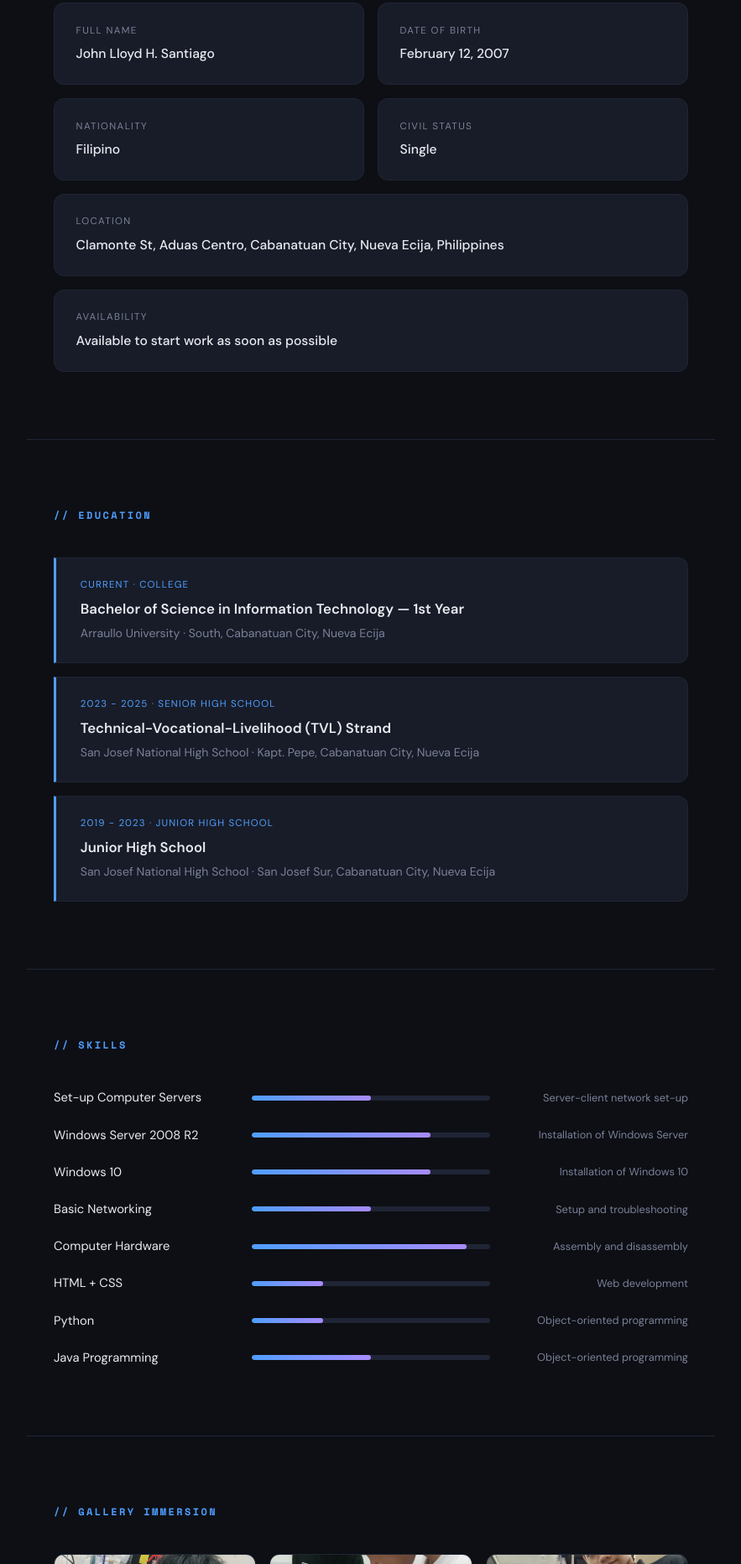
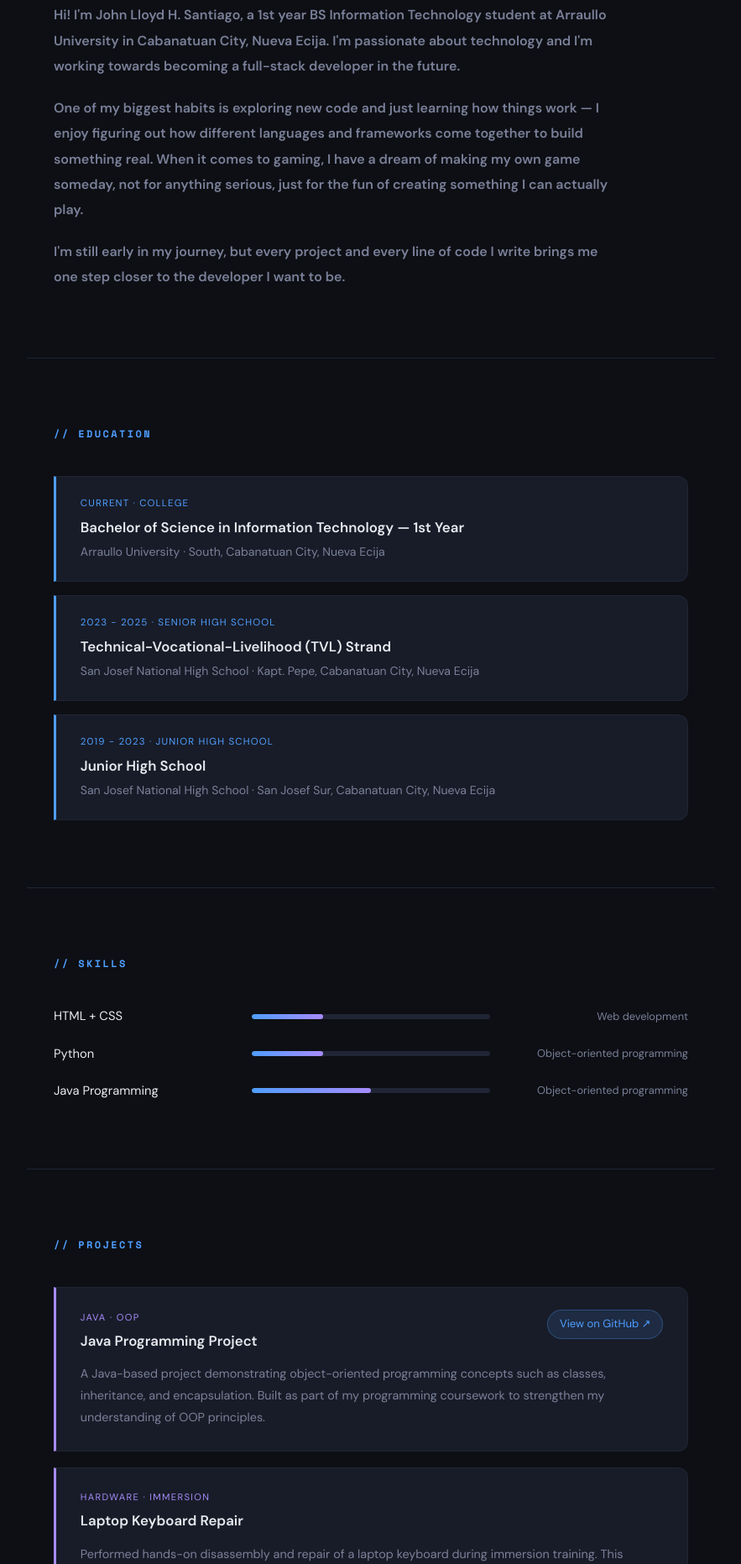
Before and after one commit to johnx-tech/Portfolio, a plain HTML site: page index.html in a window 1280 px wide. Shown: the part 937-2800 px from the top of the page at 84% size, without its empty margins (198-1081 px from the left). Drawn offline with nearby package versions, Linux system fonts and the light colour scheme.

Commit message:
Add files via upload

```diff
--- a/index.html
+++ b/index.html
@@ -18,7 +18,7 @@
         <li><a href="#About">About</a></li>
         <li><a href="#Education">Education</a></li>
         <li><a href="#Skills">Skills</a></li>
-        <li><a href="#Image">Gallery</a></li>
+        <li><a href="#Projects">Projects</a></li>
         <li><a href="#Contact">Contact</a></li>
     </ul>
 </nav>
@@ -46,31 +46,24 @@
 
 <section id="About">
     <h2>// About Me</h2>
-    <div class="about-grid">
-        <div class="info-card">
-            <div class="label">Full Name</div>
-            <div class="value">John Lloyd H. Santiago</div>
-        </div>
-        <div class="info-card">
-            <div class="label">Date of Birth</div>
-            <div class="value">February 12, 2007</div>
-        </div>
-        <div class="info-card">
-            <div class="label">Nationality</div>
-            <div class="value">Filipino</div>
-        </div>
-        <div class="info-card">
-            <div class="label">Civil Status</div>
-            <div class="value">Single</div>
-        </div>
-        <div class="info-card info-card--full">
-            <div class="label">Location</div>
-            <div class="value">Clamonte St, Aduas Centro, Cabanatuan City, Nueva Ecija, Philippines</div>
-        </div>
-        <div class="info-card info-card--full">
-            <div class="label">Availability</div>
-            <div class="value">Available to start work as soon as possible</div>
-        </div>
+    <div class="about-essay">
+        <p>
+            <b>
+            Hi! I'm John Lloyd H. Santiago, a 1st year BS Information Technology student at Arraullo University in Cabanatuan City, Nueva Ecija.
+            I'm passionate about technology and I'm working towards becoming a full-stack developer in the future.
+            </b>
+        </p>
+        <p>
+            <b>
+            One of my biggest habits is exploring new code and just learning how things work — I enjoy figuring out how different languages and frameworks come together to build something real.
+            When it comes to gaming, I have a dream of making my own game someday, not for anything serious, just for the fun of creating something I can actually play.
+            </b>
+        </p>
+        <p>
+            <b>
+            I'm still early in my journey, but every project and every line of code I write brings me one step closer to the developer I want to be.
+            </b>
+        </p>
     </div>
 </section>
 
@@ -103,41 +96,6 @@
     <h2>// Skills</h2>
     <div class="skills-list">
         <div class="skill-row">
-            <span class="skill-name">Set-up Computer Servers</span>
-            <div class="skill-bar-bg">
-                <div class="skill-bar-fill skill-bar--50"></div>
-            </div>
-            <span class="skill-note">Server-client network set-up</span>
-        </div>
-        <div class="skill-row">
-            <span class="skill-name">Windows Server 2008 R2</span>
-            <div class="skill-bar-bg">
-                <div class="skill-bar-fill skill-bar--75"></div>
-            </div>
-            <span class="skill-note">Installation of Windows Server</span>
-        </div>
-        <div class="skill-row">
-            <span class="skill-name">Windows 10</span>
-            <div class="skill-bar-bg">
-                <div class="skill-bar-fill skill-bar--75"></div>
-            </div>
-            <span class="skill-note">Installation of Windows 10</span>
-        </div>
-        <div class="skill-row">
-            <span class="skill-name">Basic Networking</span>
-            <div class="skill-bar-bg">
-                <div class="skill-bar-fill skill-bar--50"></div>
-            </div>
-            <span class="skill-note">Setup and troubleshooting</span>
-        </div>
-        <div class="skill-row">
-            <span class="skill-name">Computer Hardware</span>
-            <div class="skill-bar-bg">
-                <div class="skill-bar-fill skill-bar--90"></div>
-            </div>
-            <span class="skill-note">Assembly and disassembly</span>
-        </div>
-        <div class="skill-row">
             <span class="skill-name">HTML + CSS</span>
             <div class="skill-bar-bg">
                 <div class="skill-bar-fill skill-bar--30"></div>
@@ -163,21 +121,52 @@
 
 <hr class="section-divider">
 
-<section id="Image">
-    <h2>// Gallery Immersion</h2>
-    <div class="gallery-grid">
-        <div class="gallery-item">
-            <img src="image/photo1.jpg" alt="Photo 1">
-            <div class="gallery-overlay"><p>Fixing Keyboard Laptop</p></div>
+<section id="Projects">
+    <h2>// Projects</h2>
+    <div class="projects-list">
+
+        <div class="project-card">
+            <div class="project-top">
+                <div>
+                    <div class="project-tag">Java · OOP</div>
+                    <h3 class="project-title">Java Programming Project</h3>
+                </div>
+                <a href="https://github.com/YOUR-USERNAME/YOUR-JAVA-REPO" target="_blank" class="project-link">
+                    View on GitHub ↗
+                </a>
+            </div>
+            <p class="project-desc">
+                A Java-based project demonstrating object-oriented programming concepts such as classes, inheritance, and encapsulation.
+                Built as part of my programming coursework to strengthen my understanding of OOP principles.
+            </p>
         </div>
-        <div class="gallery-item">
-            <img src="image/photo2.jpg" alt="Photo 2">
-            <div class="gallery-overlay"><p>Assembly and Disassembly of Printer</p></div>
+
+        <div class="project-card">
+            <div class="project-top">
+                <div>
+                    <div class="project-tag">Hardware · Immersion</div>
+                    <h3 class="project-title">Laptop Keyboard Repair</h3>
+                </div>
+            </div>
+            <p class="project-desc">
+                Performed hands-on disassembly and repair of a laptop keyboard during immersion training.
+                This involved identifying faulty components, careful disassembly, and reassembly to restore full functionality.
+            </p>
         </div>
-        <div class="gallery-item">
-            <img src="image/photo3.jpg" alt="Photo 3">
-            <div class="gallery-overlay"><p>Troubleshooting Printer Issues</p></div>
+
+        <div class="project-card">
+            <div class="project-top">
+                <div>
+                    <div class="project-tag">Hardware · Immersion</div>
+                    <h3 class="project-title">Printer Assembly &amp; Troubleshooting</h3>
+                </div>
+            </div>
+            <p class="project-desc">
+                Completed full assembly and disassembly of a printer unit, along with diagnosing and troubleshooting
+                common printer issues. Gained practical experience in hardware maintenance and repair procedures.
+            </p>
         </div>
+
     </div>
 </section>
 
@@ -199,7 +188,7 @@
             <span class="c-val">John Lloyd Santiago</span>
         </a>
     </div>
-    <a href="JohnLloydSantiago-RESUME.pdf" download class="resume-btn">↓ Download Resume</a>
+    <a href="JohnLloydSantiago-PORTFOLIO.pdf" download class="resume-btn">↓ Download Portfolio</a>
 </section>
 
 <footer>
--- a/style.css
+++ b/style.css
@@ -191,7 +191,6 @@ body {
     transform: translateY(-2px);
 }
 
-
 .hero-right {
     flex-shrink: 0;
 }
@@ -234,37 +233,21 @@ section h2 {
     border-top: 1px solid var(--border);
 }
 
-.about-grid {
-    display: grid;
-    grid-template-columns: 1fr 1fr;
-    gap: 1rem;
+/* ── About Essay ── */
+.about-essay {
+    display: flex;
+    flex-direction: column;
+    gap: 1.2rem;
+    max-width: 680px;
 }
 
-.info-card {
-    background-color: var(--card);
-    border: 1px solid var(--border);
-    border-radius: var(--radius);
-    padding: 1.4rem 1.6rem;
+.about-essay p {
+    font-size: 1rem;
+    color: var(--muted);
+    line-height: 1.9;
 }
 
-.info-card--full {
-    grid-column: 1 / -1;
-}
-
-.info-card .label {
-    font-size: 0.72rem;
-    letter-spacing: 0.12em;
-    text-transform: uppercase;
-    color: var(--muted);
-    margin-bottom: 0.3rem;
-}
-
-.info-card .value {
-    font-size: 0.98rem;
-    font-weight: 500;
-    color: var(--text);
-}
-
+/* ── Education ── */
 .timeline {
     display: flex;
     flex-direction: column;
@@ -299,6 +282,7 @@ section h2 {
     color: var(--muted);
 }
 
+/* ── Skills ── */
 .skills-list {
     display: flex;
     flex-direction: column;
@@ -345,55 +329,74 @@ section h2 {
     flex-shrink: 0;
 }
 
-.gallery-grid {
-    display: grid;
-    grid-template-columns: repeat(3, 1fr);
-    gap: 1rem;
+/* ── Projects ── */
+.projects-list {
+    display: flex;
+    flex-direction: column;
+    gap: 1.2rem;
 }
 
-.gallery-item {
-    aspect-ratio: 1;
-    border-radius: var(--radius);
-    overflow: hidden;
+.project-card {
     background-color: var(--card);
     border: 1px solid var(--border);
-    position: relative;
+    border-left: 3px solid var(--accent2);
+    border-radius: 0 var(--radius) var(--radius) 0;
+    padding: 1.6rem 1.8rem;
+    transition: border-color 0.2s;
 }
 
-.gallery-item img {
-    width: 100%;
-    height: 100%;
-    object-fit: cover;
-    display: block;
-    transition: transform 0.4s ease;
+.project-card:hover {
+    border-color: var(--accent);
 }
 
-.gallery-item:hover img {
-    transform: scale(1.08);
+.project-top {
+    display: flex;
+    align-items: flex-start;
+    justify-content: space-between;
+    gap: 1rem;
+    margin-bottom: 0.8rem;
 }
 
-.gallery-overlay {
-    position: absolute;
-    bottom: 0;
-    left: 0;
-    right: 0;
-    background: linear-gradient(to top, rgba(13, 15, 20, 0.92), transparent);
-    color: var(--text);
-    padding: 1.2rem 1rem 0.9rem;
-    transform: translateY(100%);
-    transition: transform 0.35s ease;
+.project-tag {
+    font-size: 0.7rem;
+    letter-spacing: 0.12em;
+    text-transform: uppercase;
+    color: var(--accent2);
+    margin-bottom: 0.25rem;
 }
 
-.gallery-overlay p {
-    font-size: 0.82rem;
-    line-height: 1.4;
+.project-title {
+    font-size: 1.05rem;
+    font-weight: 600;
     color: var(--text);
 }
 
-.gallery-item:hover .gallery-overlay {
-    transform: translateY(0);
+.project-link {
+    display: inline-block;
+    flex-shrink: 0;
+    font-size: 0.82rem;
+    color: var(--accent);
+    text-decoration: none;
+    border: 1px solid var(--accent-border);
+    background-color: var(--accent-soft);
+    padding: 0.35rem 0.85rem;
+    border-radius: 999px;
+    transition: background-color 0.2s, color 0.2s;
+    white-space: nowrap;
 }
 
+.project-link:hover {
+    background-color: var(--accent);
+    color: var(--bg);
+}
+
+.project-desc {
+    font-size: 0.9rem;
+    color: var(--muted);
+    line-height: 1.8;
+}
+
+/* ── Contact ── */
 .contact-links {
     display: flex;
     flex-direction: column;
@@ -452,6 +455,7 @@ section h2 {
     color: var(--bg);
 }
 
+/* ── Footer ── */
 footer {
     text-align: center;
     padding: 2rem;
@@ -461,6 +465,7 @@ footer {
     font-family: var(--font-mono);
 }
 
+/* ── Responsive ── */
 @media (max-width: 768px) {
     #Home {
         flex-direction: column-reverse;
@@ -472,12 +477,11 @@ footer {
     .hero-desc { text-align: center; }
     .hero-img-wrap { width: 220px; height: 220px; }
     .navbar { min-width: unset; width: 92%; }
+    .project-top { flex-direction: column; gap: 0.6rem; }
 }
 
 @media (max-width: 640px) {
     .navbar ul { gap: 0.5rem; }
-    .about-grid { grid-template-columns: 1fr; }
-    .gallery-grid { grid-template-columns: 1fr 1fr; }
     .skill-note { display: none; }
     .skill-name { width: 160px; }
 }
```
